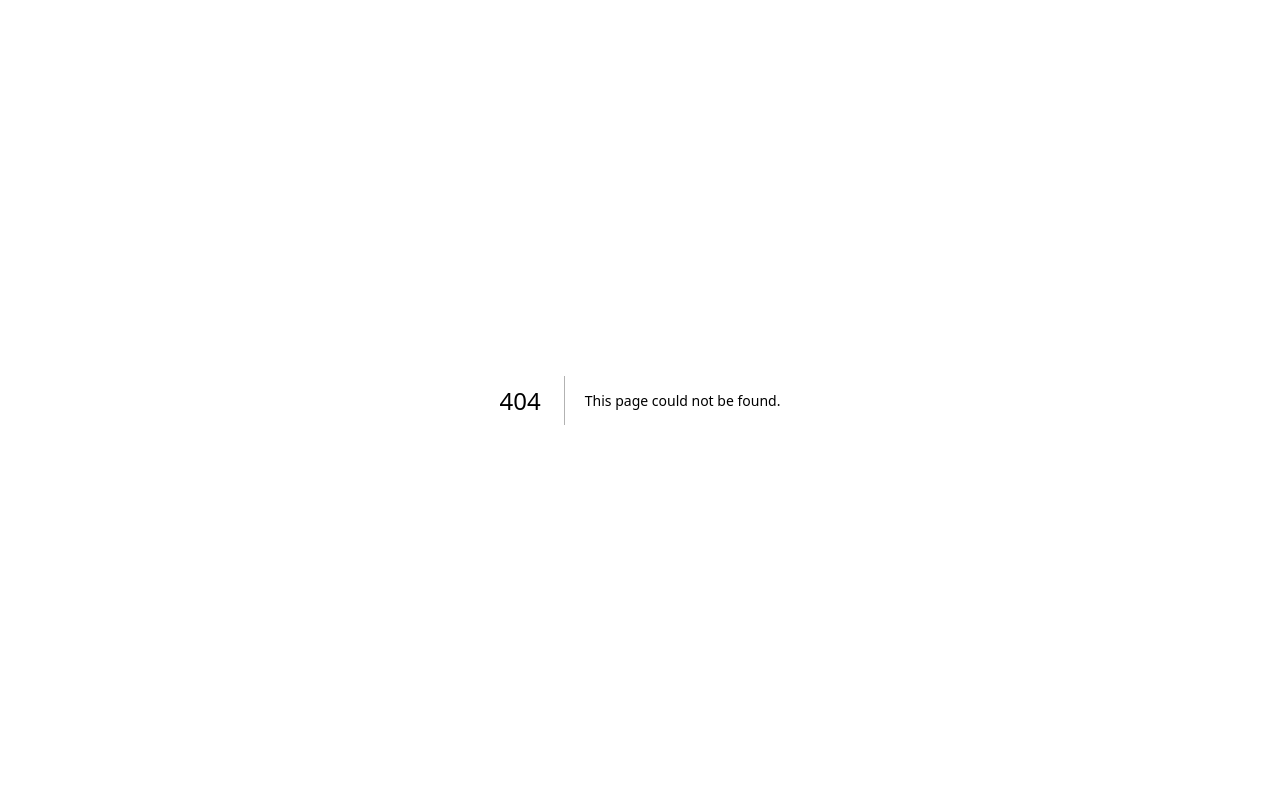
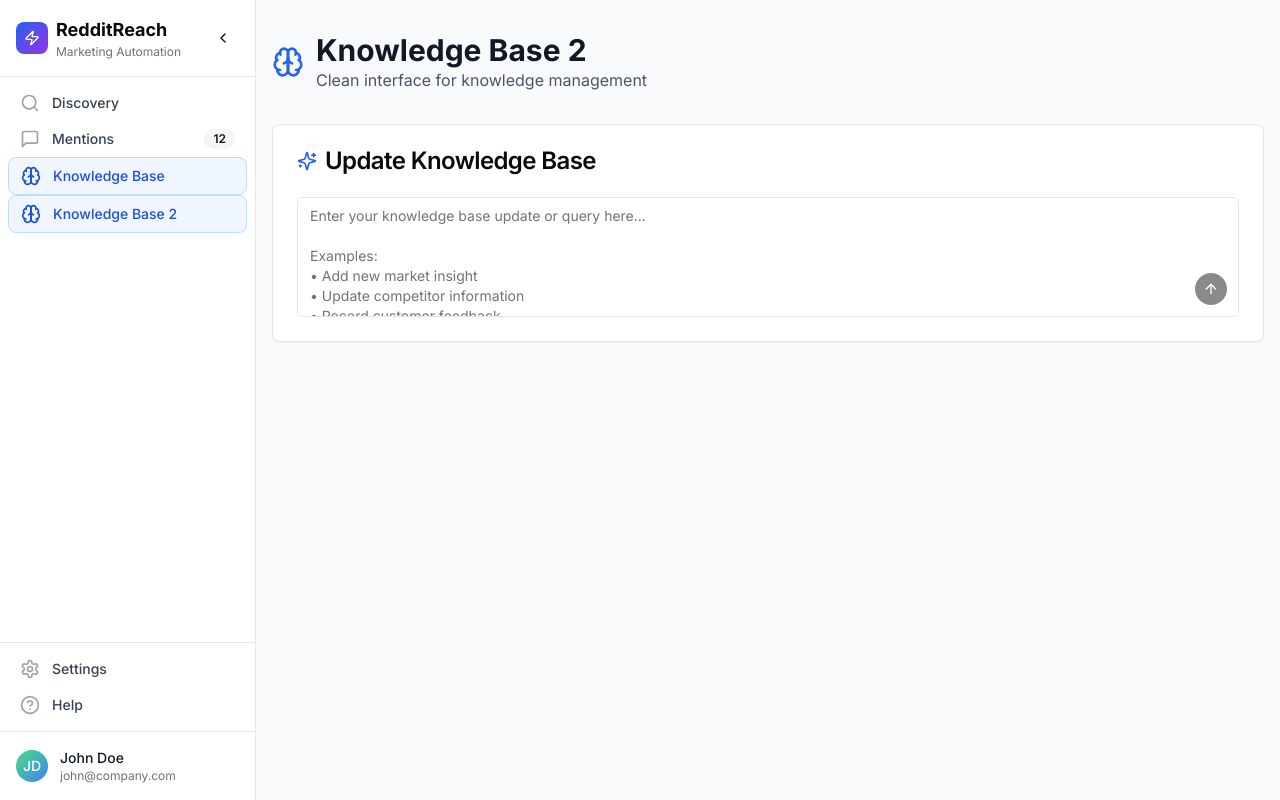
Before and after one commit to RaufHood/RedditMultiply, a Next.js app: page /knowledge-base-2 in a window 1280 px wide. Before the commit this address had no page. Built offline with nearby package versions, Linux system fonts and the light colour scheme.

Commit message:
update knowledge base simple text input

```diff
--- /dev/null
+++ b/app/knowledge-base-2/page.tsx
@@ -0,0 +1,111 @@
+'use client'
+
+import { useState } from "react"
+import { Button } from "@/components/ui/button"
+import { Card, CardContent, CardHeader, CardTitle } from "@/components/ui/card"
+import { Textarea } from "@/components/ui/textarea"
+import { Navigation } from "@/components/navigation"
+import { Brain, Sparkles, ArrowUp, Loader2 } from "lucide-react"
+
+export default function KnowledgeBase2Page() {
+  const [input, setInput] = useState('')
+  const [isProcessing, setIsProcessing] = useState(false)
+  const [previewText, setPreviewText] = useState('Your knowledge base insights will appear here...')
+
+  const handleSubmit = async () => {
+    if (!input.trim() || isProcessing) return
+
+    setIsProcessing(true)
+    setPreviewText('Processing your request...')
+
+    // Simulate processing
+    setTimeout(() => {
+      setPreviewText(`Updated knowledge base preview: "${input.trim()}"`)
+      setInput('')
+      setIsProcessing(false)
+    }, 2000)
+  }
+
+  const handleKeyPress = (e: React.KeyboardEvent) => {
+    if (e.key === 'Enter' && !e.shiftKey) {
+      e.preventDefault()
+      handleSubmit()
+    }
+  }
+
+  return (
+    <div className="flex min-h-screen">
+      <Navigation />
+      <div className="flex-1">
+        <div className="min-h-screen bg-gray-50">
+          <div className="container mx-auto px-4 py-8">
+            {/* Header */}
+            <div className="mb-8">
+              <div className="flex items-center space-x-3 mb-4">
+                <Brain className="h-8 w-8 text-blue-600" />
+                <div>
+                  <h1 className="text-3xl font-bold text-gray-900">Knowledge Base 2</h1>
+                  <p className="text-gray-600">Clean interface for knowledge management</p>
+                </div>
+              </div>
+            </div>
+
+            {/* AI Input Section */}
+            <Card className="mb-8">
+              <CardHeader>
+                <CardTitle className="flex items-center gap-2">
+                  <Sparkles className="h-5 w-5 text-blue-600" />
+                  Update Knowledge Base
+                </CardTitle>
+              </CardHeader>
+              <CardContent>
+                <div className="space-y-4">
+                  <div className="relative">
+                    <Textarea
+                      value={input}
+                      onChange={(e) => setInput(e.target.value)}
+                      onKeyPress={handleKeyPress}
+                      placeholder="Enter your knowledge base update or query here...
+
+Examples:
+• Add new market insight
+• Update competitor information
+• Record customer feedback"
+                      className="min-h-[120px] resize-none pr-12"
+                    />
+
+                    {/* Send Button */}
+                    <div className="absolute bottom-3 right-3">
+                      <Button
+                        onClick={handleSubmit}
+                        disabled={!input.trim() || isProcessing}
+                        size="sm"
+                        className="h-8 w-8 p-0 rounded-full"
+                      >
+                        {isProcessing ? (
+                          <Loader2 className="h-4 w-4 animate-spin" />
+                        ) : (
+                          <ArrowUp className="h-4 w-4" />
+                        )}
+                      </Button>
+                    </div>
+                  </div>
+
+                  {/* Processing Indicator */}
+                  {isProcessing && (
+                    <div className="flex items-center space-x-2 text-sm text-blue-600">
+                      <Loader2 className="h-4 w-4 animate-spin" />
+                      <span>Processing your knowledge base update...</span>
+                    </div>
+                  )}
+                </div>
+              </CardContent>
+            </Card>
+
+
+          </div>
+        </div>
+      </div>
+    </div>
+  )
+}
--- a/components/navigation.tsx
+++ b/components/navigation.tsx
@@ -46,6 +46,12 @@ const navItems: NavItem[] = [
     href: "/knowledge-base",
     icon: Brain,
     description: "Organized business insights",
+  },
+  {
+    title: "Knowledge Base 2",
+    href: "/knowledge-base-2",
+    icon: Brain,
+    description: "Clean knowledge base interface",
   },
 ]
 
```
